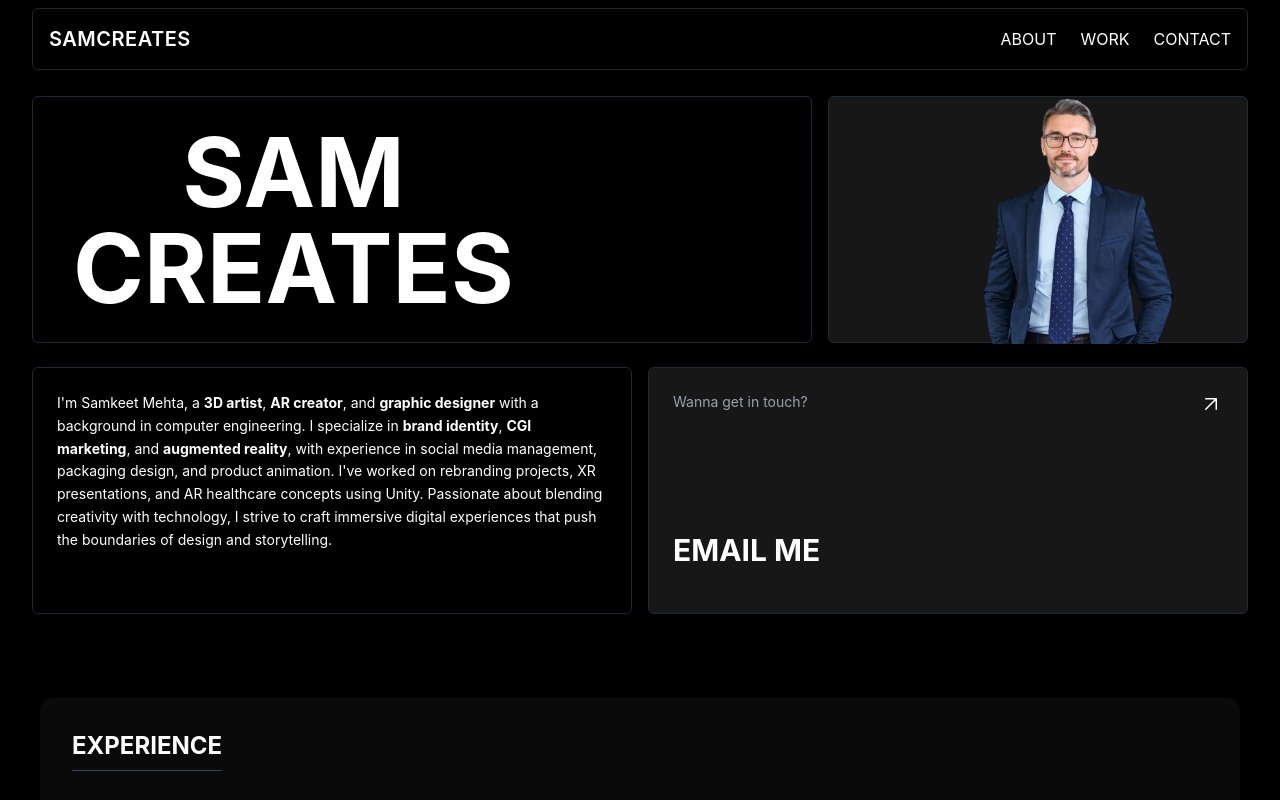
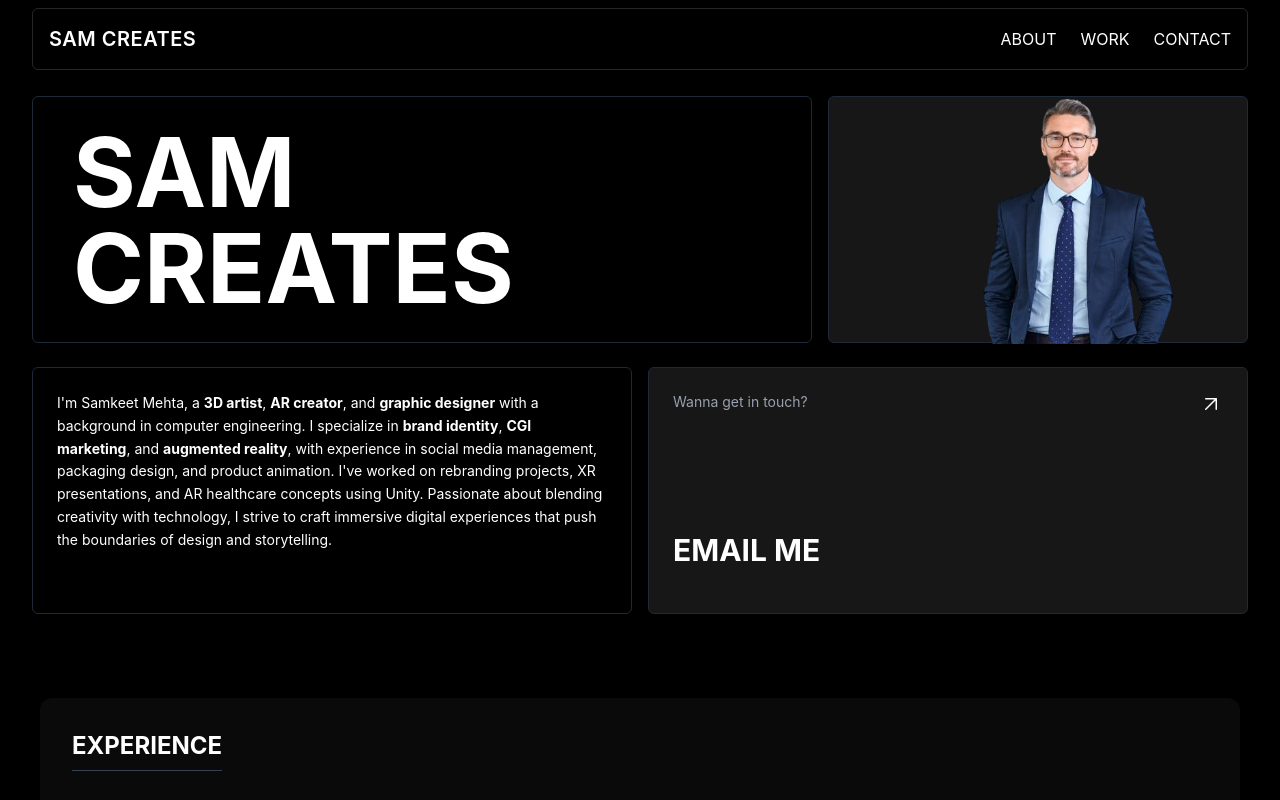
Before and after one commit to GboyegaAkere/assignment, a React (Vite) app in the folder fontend/: page / in a window 1280 px wide. Shown: the top 800 px of the page. Built offline with nearby package versions, Linux system fonts and the light colour scheme.

Commit message:
new commit

```diff
--- a/fontend/src/components/Hero.jsx
+++ b/fontend/src/components/Hero.jsx
@@ -24,7 +24,8 @@ export function Hero() {
             viewport={{ once: true }}
           >
             <h1 className="text-6xl md:text-center md:text-8xl font-bold ">
-              SAM <br className="block" /> CREATES
+             <p className="text-left">SAM</p>
+             <p>CREATES</p>
             </h1>
           </motion.div>
 
--- a/fontend/src/components/Navbar.jsx
+++ b/fontend/src/components/Navbar.jsx
@@ -18,7 +18,7 @@ const Navbar = () => {
         <div className="max-w-7xl mx-auto px-4 sm:px-6 lg:px-8">
           <div className="w-full bg-black text-white border border-neutral-800 rounded-md px-4 py-4 flex justify-between items-center">
             <Link to="/" className="text-xl font-semibold tracking-wide">
-              SAMCREATES
+              SAM CREATES
             </Link>
 
             {/* Desktop Menu */}
```
